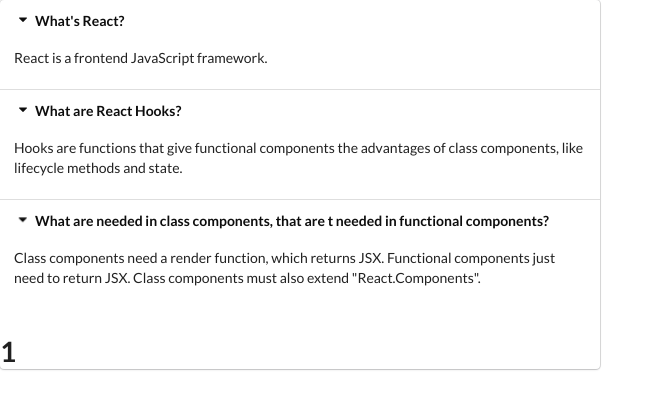
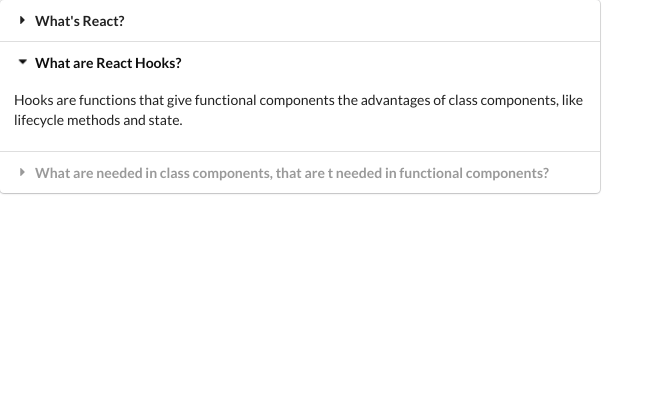
Before and after one commit to danCoda/reactPractiseAmericanUdemy, a React (Create React App) app: page / in a window 1280 px wide. Both pictures are taken after a click on the element "What are React Hooks?". Shown: the top 408 px of the page, without its empty margins (0-664 px from the left). Built offline with nearby package versions, Linux system fonts and the light colour scheme.

Commit message:
End of 146. Accordion working.

```diff
--- a/src/components/Accordion.js
+++ b/src/components/Accordion.js
@@ -8,22 +8,26 @@
     }
 
     const renderedItems = props.items.map((item, i) => {
-        return <React.Fragment key={item.title}>
-            <div className="title active" onClick={() => onTitleClick(i)}>
+        const active = i === activeIndex ? 'active' : '';
+
+        return (
+            <React.Fragment key={item.title}>
+                <div className={`title ${active}`} onClick={() => onTitleClick(i)}>
                     <i className="dropdown icon"></i>
                     {item.title}
                 </div>
-            <div className="content active">
+                <div className={`content ${active}`}>
                     <p>
                         {item.content}
                     </p>
                 </div>
             </ React.Fragment>
+        )
     });
+
     return (
         <div className="ui styled accordion">
             {renderedItems}
-            <h1>{activeIndex}</h1>
         </div>
     );
 }
```
Lines whose indentation alone changed are shown as unchanged.
